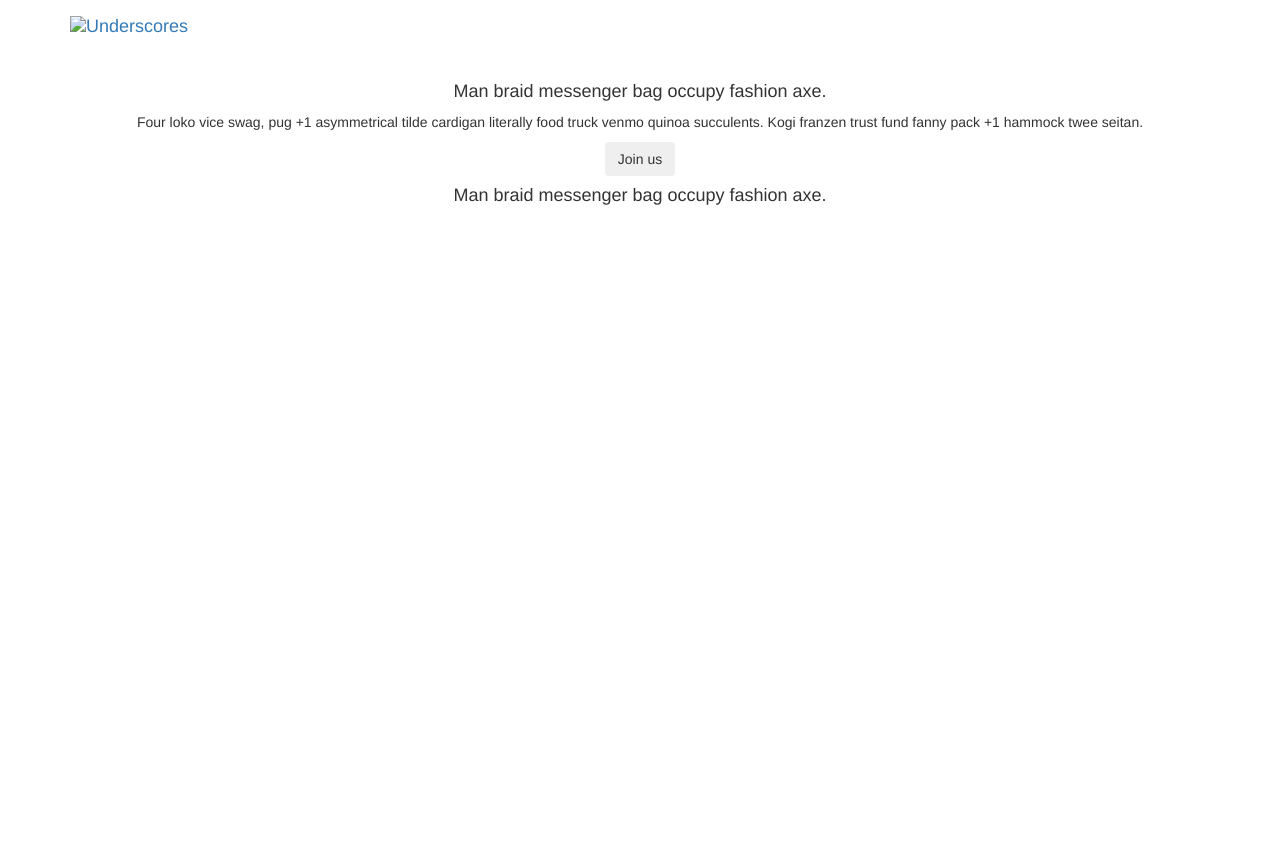
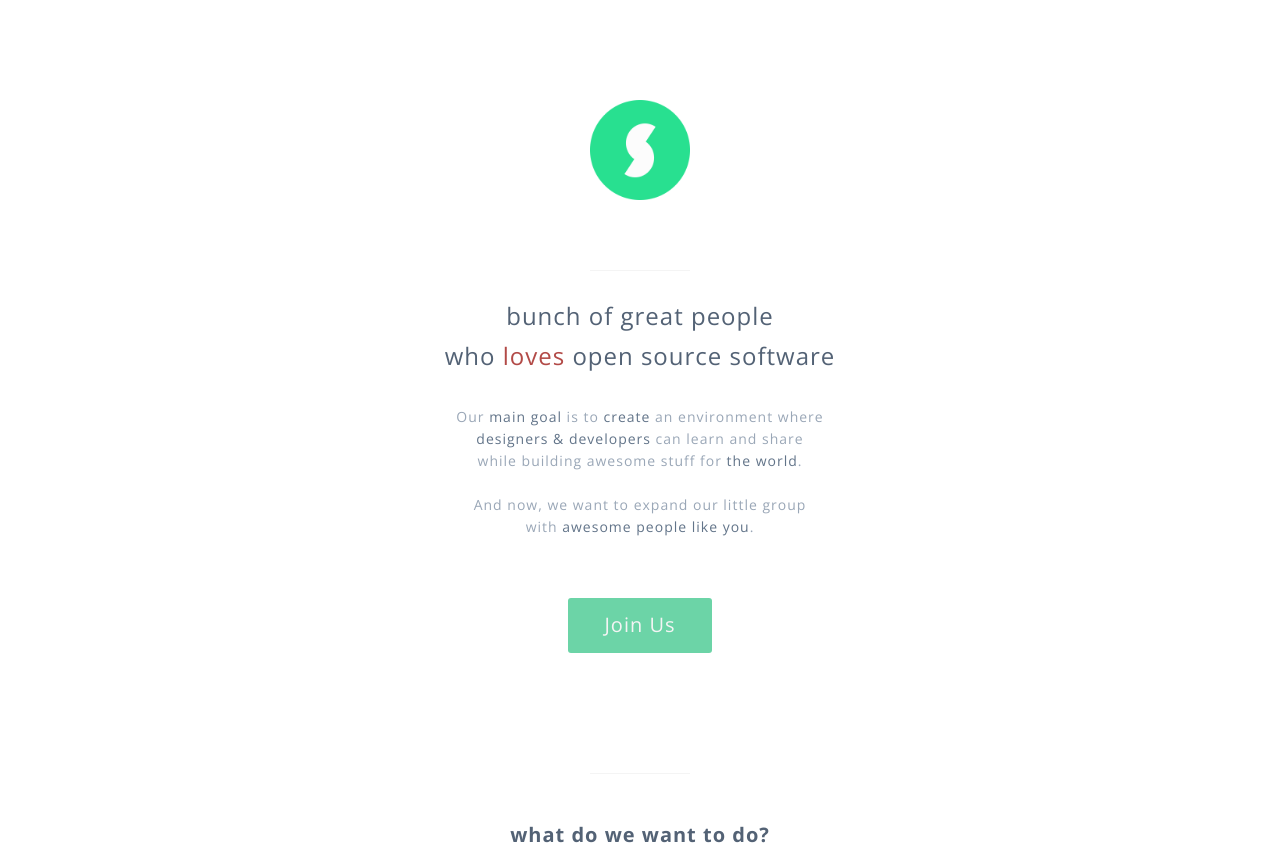
Before and after one commit to itssuraj/www, a plain HTML site: page index.html in a window 1280 px wide. Before the commit the page ends 800 px from the top, so only its background shows below. Drawn offline with nearby package versions, Linux system fonts and the light colour scheme.

Commit message:
fill up the html, add some styles

```diff
--- a/index.html
+++ b/index.html
@@ -5,61 +5,45 @@
     <meta http-equiv="X-UA-Compatible" content="IE=Edge">
     <meta name="viewport" content="width=device-width, initial-scale=1.0, minimum-scale=1.0" />
 
-    <title>Septims Homepage</title>
+    <title>Septims</title>
+
+    <link href="https://fonts.googleapis.com/css?family=Roboto:100,300,400,700|PT+Sans|Open+Sans:300,400,700" rel="stylesheet">
 
     <link rel="stylesheet" type="text/css" href="https://cdnjs.cloudflare.com/ajax/libs/twitter-bootstrap/3.3.7/css/bootstrap.min.css"/>
     <link href="https://fonts.googleapis.com/css?family=Open+Sans" rel="stylesheet">
+    <link rel="stylesheet" href="/css/master.css">
   </head>
 
   <body>
-    <div id="home">
-      <div class="main">
-        <nav class="navbar" role="navigation">
-          <div class="container-fluid">
-            <div class="container">
-              <div class="navbar-header">
-                <a href="#" class="navbar-brand">
-                  <img alt="Underscores" src="img/logo.svg">
-                </a>
-              </div>
-            </div>
-          </div>
-        </nav>
+    <div class="wrapper">
+      <section class="top">
+        <div class="logo">
+          <img src="/img/septims_logo.png" alt="">
+        </div>
+        <hr class="divider" />
+        <p class="caption">
+          bunch of great people <br>who <span>loves</span> open source software
+        </p>
 
-        <div class="container-fluid title text-center">
-          <div class="row">
-            <div class="col-sm-12">
-              <h4>Man braid messenger bag occupy fashion axe.</h4>
-            </div>
-          </div>
-        </div>
+        <p class="description">
+          Our <span>main goal</span> is to <span>create</span> an environment
+          where<br>
+          <span>designers &amp; developers</span> can learn and share<br>
+          while building awesome stuff for <span>the world</span>.
+          <br><br>
+          And now, we want to expand our little group<br>
+          with <span>awesome people like you</span>.
+        </p>
 
-        <div class="container-fluid sub-title text-center">
-          <div class="row">
-            <div class="col-sm-12">
-              <p>Four loko vice swag, pug +1 asymmetrical tilde cardigan literally food truck venmo quinoa succulents. Kogi franzen trust fund fanny pack +1 hammock twee seitan.</p>
-            </div>
-          </div>
-        </div>
+        <a href="#" class="button join">Join Us</a>
+      </section>
 
-        <div class="container-fluid text-center">
-          <div class="row">
-            <div class="col-sm-12">
-              <button type="button" class="btn btn-join">Join us</button>
-            </div>
-          </div>
-        </div>
-      </div>
+      <hr class="divider" />
+      <section class="mid">
+        <h2>what do we want to do?</h2>
 
-      <div class="working">
-        <div class="container-fluid title text-center">
-          <div class="row">
-            <div class="col-sm-12">
-              <h4>Man braid messenger bag occupy fashion axe.</h4>
-            </div>
-          </div>
-        </div>
-      </div>
+      </section>
+      <!-- TODO: Finish bottom sections. -->
     </div>
   </body>
 </html>
--- /dev/null
+++ b/scss/master.scss
@@ -0,0 +1,110 @@
+$white: #ffffff;
+$gray: #f4f4f4;
+$greenish: #44c98f;
+$redish: #b24a47;
+$dark: #2d353f;
+
+* {
+  padding: 0;
+  margin: 0;
+  box-sizing: border-box;
+}
+
+.wrapper {
+  position: relative;
+  color: lighten($dark, 18%);
+  font-family:  'Open Sans', 'Roboto', 'PT Sans', sans-serif;
+  letter-spacing: 1px;
+  width: 500px;
+  max-width: 95%;
+  margin: 20px auto;
+  text-align: center;
+  font-size: 24px;
+
+  h1,
+  h2,
+  h3,
+  h4,
+  h5,
+  h6 {
+    color: lighten($dark, 18%);
+    font-weight: 600;
+  }
+}
+
+.divider {
+  border: none;
+  height: 1px;
+  background: $gray;
+  width: 100px;
+  max-width: 95%;
+  margin: 70px auto 25px auto;
+}
+
+.top {
+  margin-top: 100px;
+  position: relative;
+  display: block;
+  p.caption {
+    font-weight: 400;
+    line-height: 40px;
+    span {
+      color: $redish;
+    }
+  }
+  p.description {
+    margin-top: 30px;
+    color: lighten($dark, 45%);
+    font-weight: 300;
+    font-size: 14px;
+    line-height: 22px;
+
+    span {
+      color: lighten($dark, 25%);
+      font-weight: 400;
+    }
+  }
+}
+
+.mid {
+  position: relative;
+  display: block;
+  margin-top: 50px;
+
+  h2 {
+    font-size: 20px;
+  }
+}
+
+.button {
+  display: inline-block;
+  position: relative;
+  margin-top: 50px;
+  padding: 13px 36px;
+  font-weight: 300;
+  font-size: 20px;
+  color: $gray;
+  background: $gray;
+  border-radius: 3px;
+  transition: all .3s ease;
+  text-decoration: none;
+}
+
+.join {
+  margin-bottom: 50px;
+  background: lighten($greenish, 10%);
+  &:hover,
+  &:focus {
+    color: $white;
+    background: $greenish;
+    text-decoration: none;
+  }
+}
+
+.logo {
+  width: 100px;
+  margin: 0 auto;
+  img {
+    width: 100%;
+  }
+}
```
Also changed, not shown: css/master.css (added), img/septims_logo.png (added).
